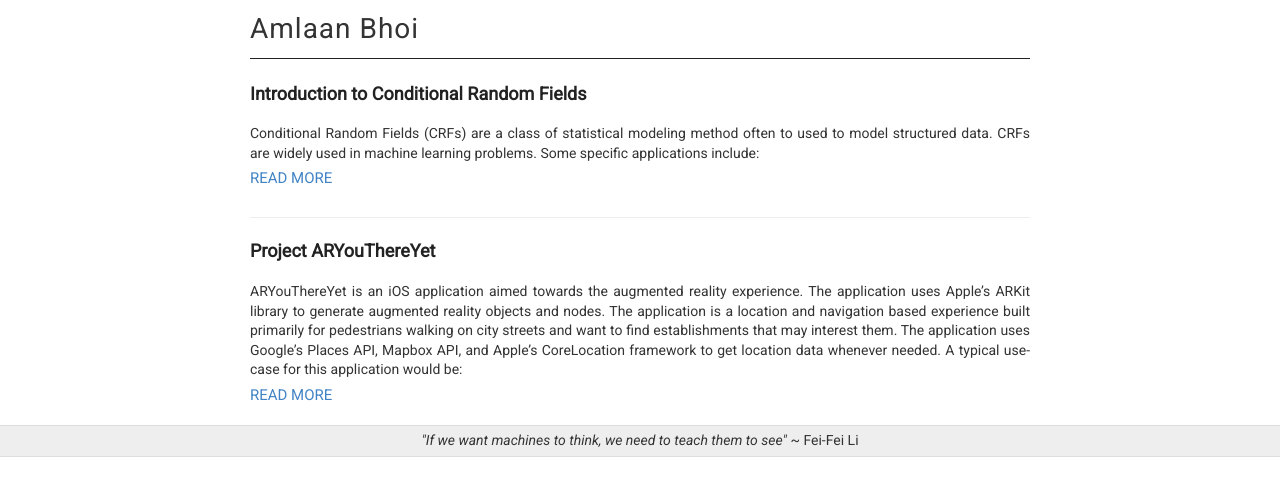
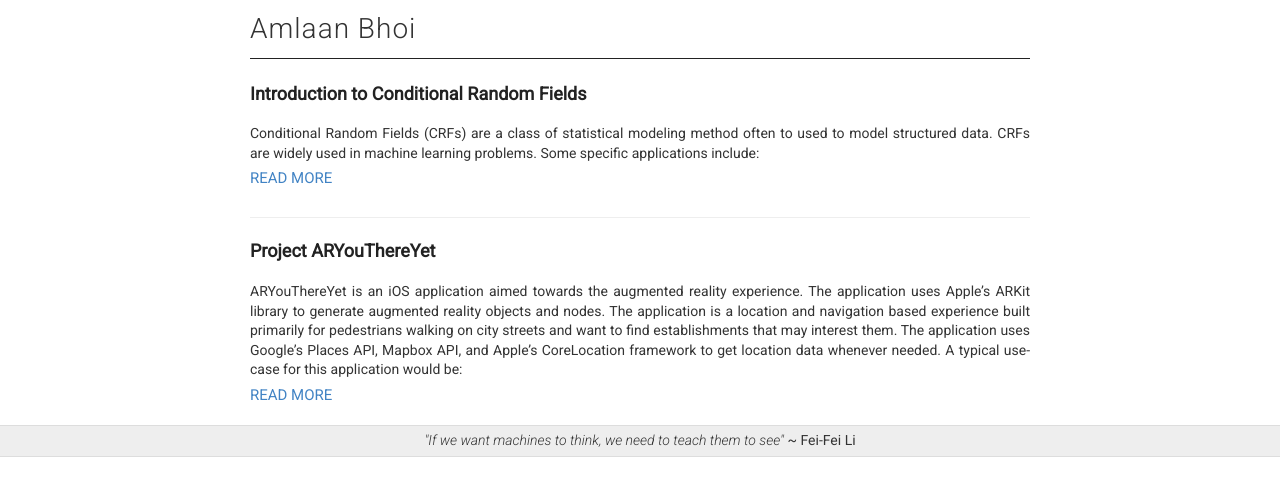
Before and after one commit to abhoi/blog_2, a Jekyll site: the page built from index.html, in a window 1280 px wide. Shown: the top 496 px of the page. Built offline with Jekyll 4.4.1, drawn with Linux system fonts in a browser that asks for light colours.

Commit message:
Update _variables.scss

```diff
--- a/_sass/_variables.scss
+++ b/_sass/_variables.scss
@@ -3,7 +3,7 @@
 // VARIABLES
 //
 
-@import url('https://fonts.googleapis.com/css?family=Roboto:400,400i, 600');
+@import url('https://fonts.googleapis.com/css?family=Roboto:300,300i, 600');
 
 // Colors
 $blue: #4183C4;
```
